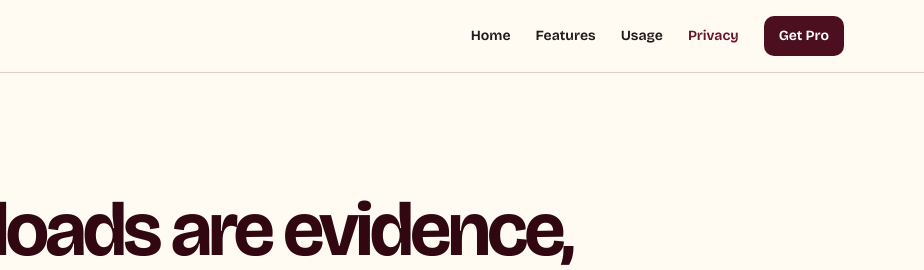
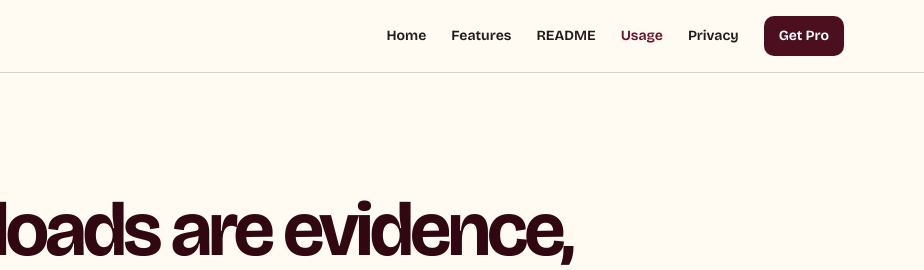
Before and after one commit to krri-sh/ContractGuardian, a plain HTML site: page privacy.html in a window 1280 px wide. Shown: the top 270 px of the page, 356-1280 px from the left. Drawn offline with Linux system fonts and the light colour scheme.

Commit message:
Update privacy.html

```diff
--- a/privacy.html
+++ b/privacy.html
@@ -1,5 +1,5 @@
 <!doctype html><html lang="en"><head><meta charset="utf-8"><meta name="viewport" content="width=device-width,initial-scale=1"><title>Privacy — API Contract Guardian</title><meta name="description" content="How API Contract Guardian processes captured traffic, AI requests, and license data."><link rel="icon" href="assets/logo.png"><link rel="stylesheet" href="styles.css"></head><body>
-<header class="site-header"><nav class="nav shell"><a class="brand" href="index.html"><img src="assets/logo.png" alt=""><span>API Contract Guardian</span></a><div class="nav-links"><a href="index.html">Home</a><a href="features.html">Features</a><a href="usage.html">Usage</a><a aria-current="page" href="privacy.html">Privacy</a><a class="nav-cta" href="https://builtbykris.lemonsqueezy.com">Get Pro</a></div></nav></header>
+<header class="site-header"><nav class="nav shell"><a class="brand" href="index.html"><img src="assets/logo.png" alt=""><span>API Contract Guardian</span></a><div class="nav-links"><a href="index.html">Home</a><a href="features.html">Features</a><a href="readme.html">README</a><a aria-current="page" href="usage.html">Usage</a><a href="privacy.html">Privacy</a><a class="nav-cta" href="https://krrish.lemonsqueezy.com/checkout/buy/bc4b60ac-bb03-4356-a232-8a1e828eb6a8">Get Pro</a></div></nav></header>
 <main><section class="page-hero shell"><span class="eyebrow">Privacy</span><h1>Your payloads are evidence, not our product.</h1><p>Guardian is designed to process captured API traffic locally and disclose every optional external transfer.</p></section>
 <div class="page-layout shell"><aside class="toc"><strong>Policy sections</strong><a href="#local">Local processing</a><a href="#storage">Local storage</a><a href="#ai">AI providers</a><a href="#license">Licensing</a><a href="#retention">Retention</a><a href="#permissions">Permissions</a><a href="#contact">Contact</a></aside>
 <article class="content">
```
